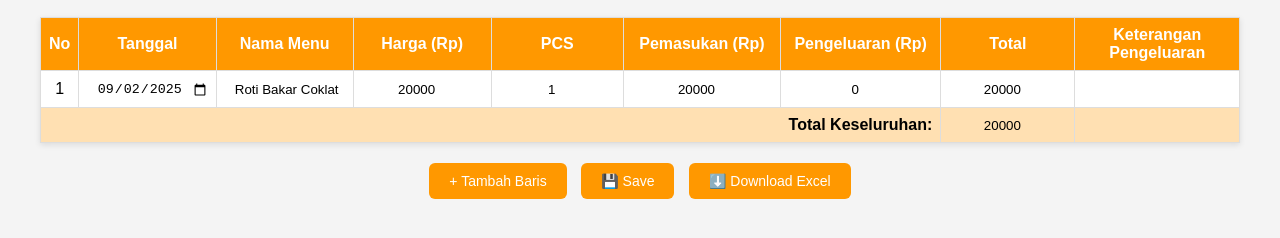
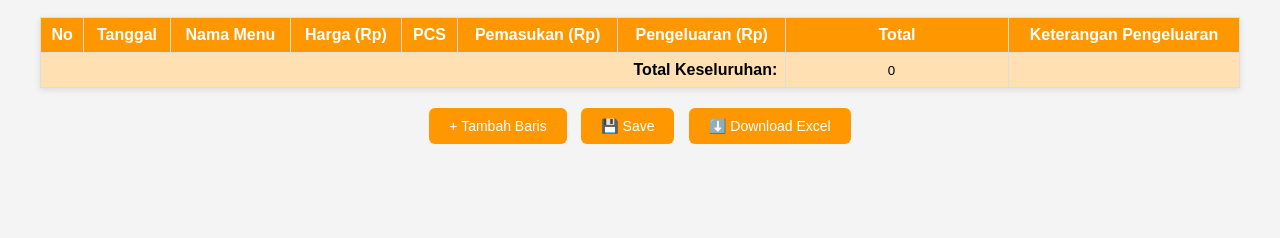
Before and after one commit to hoyongaipon/laporan-keuangan, a plain HTML site: page index.html in a window 1280 px wide. Shown: the part 118-356 px from the top of the page. Drawn offline with Linux system fonts and the light colour scheme.

Commit message:
Update index.html

```diff
--- a/index.html
+++ b/index.html
@@ -24,19 +24,7 @@
           <th>Keterangan Pengeluaran</th>
         </tr>
       </thead>
-      <tbody>
-        <tr>
-          <td>1</td>
-          <td><input type="date" value="2025-09-02"></td>
-          <td><input type="text" value="Roti Bakar Coklat"></td>
-          <td><input type="number" value="20000"></td>
-          <td><input type="number" value="1"></td>
-          <td><input type="number" value="20000" readonly></td>
-          <td><input type="number" value="0"></td>
-          <td><input type="number" value="20000" readonly></td>
-          <td><input type="text"></td>
-        </tr>
-      </tbody>
+      <tbody></tbody>
       <tfoot>
         <tr>
           <td colspan="7" style="text-align:right; font-weight:bold;">Total Keseluruhan:</td>
```
